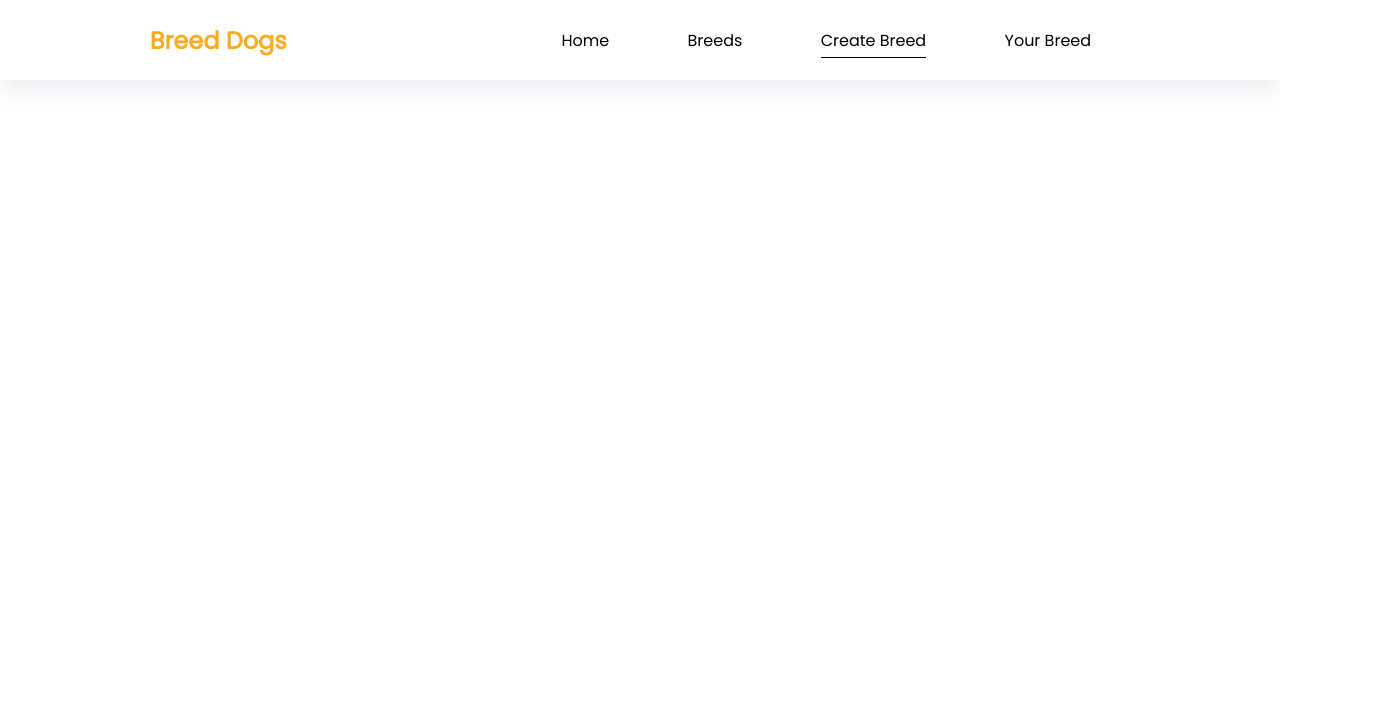
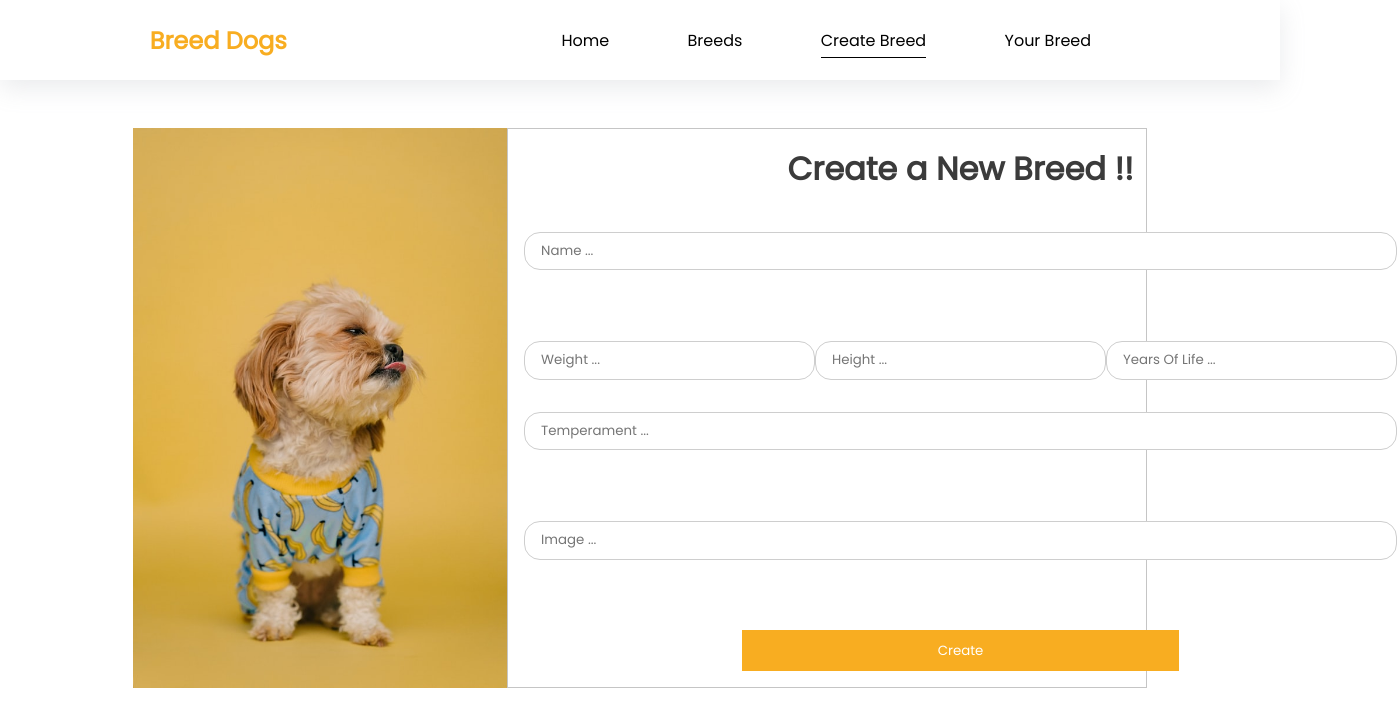
Before and after one commit to Manu-Andaluz/PI-Dogs, a React (Create React App) app in the folder client/: page /createBread in a window 1280 px wide. Shown: the top 726 px of the page, 1397 px wide, since content can reach past the window. Built offline with nearby package versions, Linux system fonts and the light colour scheme.

Commit message:
Creando la estructura para validar create form

```diff
--- a/client/src/App.jsx
+++ b/client/src/App.jsx
@@ -5,6 +5,7 @@ import FrontPage from "./components/FrontPage/FrontPage";
 import Breeds from "./components/Breeds/Breeds";
 import { Provider } from "react-redux";
 import store from "./redux/store/index";
+import CreateBreed from "./components/CreateBreed/CreateBreed";
 
 function App() {
   return (
@@ -14,6 +15,7 @@ function App() {
         <Route exact path="/" element={<FrontPage />} />
         <Route exact path="/home" element={<FrontPage />} />
         <Route exact path="/breeds" element={<Breeds />} />
+        <Route exact path="/createBread" element={<CreateBreed />} />
       </Routes>
     </Provider>
   );
--- a/client/src/components/BreedCard/BreedCard.css
+++ b/client/src/components/BreedCard/BreedCard.css
@@ -1,5 +1,8 @@
 .container-card {
     display: grid;
+    max-width: 250px;
+    min-width: 250px;
+    margin: 0 auto;
     box-shadow: rgba(0, 0, 0, 0.35) 0px 5px 15px;
 }
 
--- a/client/src/components/BreedCard/BreedCard.jsx
+++ b/client/src/components/BreedCard/BreedCard.jsx
@@ -2,7 +2,11 @@ import React from "react";
 import "./BreedCard.css";
 export default function BreedCard({ name, image, id }) {
   return (
-    <a className="container-card" href={`http://localhost:3001/dogs/${id}`}>
+    <a
+      className="container-card"
+      href={`http://localhost:3001/dogs/${id}`}
+      key={id}
+    >
       <img src={image} alt="breed dog" />
       <div className="details">
         <h4>{name}</h4>
--- a/client/src/components/Breeds/Breeds.css
+++ b/client/src/components/Breeds/Breeds.css
@@ -2,23 +2,6 @@
     display: grid;
     gap: 1rem;
     padding-bottom: 1rem;
-}
-
-form {
-    display: flex;
-    align-items: center;
-    justify-content: center;
-    padding-top: 3rem;
-    margin: 0 auto;
-    width: 100%;
-}
-
-
-form input {
-    width: 40%;
-    padding: 0 1rem;
-    height: 3rem;
-    border: solid 1px rgb(204, 204, 204);
 }
 
 .container-grid {
--- a/client/src/components/Breeds/Breeds.jsx
+++ b/client/src/components/Breeds/Breeds.jsx
@@ -5,12 +5,12 @@ import { useSelector, useDispatch } from "react-redux";
 import { getBreeds } from "../../redux/actions/actions";
 import BreedCard from "../BreedCard/BreedCard";
 import { useState } from "react";
-// import { getBreeds } from "../../actions/index";
+import SearchForm from "../SearchForm/SearchForm";
 
 export default function Breeds() {
   const state = useSelector((state) => state.breed);
   const [numberBreeds, setNumberBreeds] = useState(16);
-  let breeds = state.slice(0, numberBreeds);
+  let breeds = state.length > 16 ? state.slice(0, numberBreeds) : state;
   const dispatch = useDispatch();
 
   useEffect(() => {
@@ -23,9 +23,7 @@ export default function Breeds() {
 
   return (
     <div className="container">
-      <form action="">
-        <input type="text" placeholder="Search Breed ..." />
-      </form>
+      <SearchForm />
       <div className="container-grid">
         {breeds &&
           breeds.map((element) => {
--- a/client/src/components/CreateBreed/CreateBreed.css
+++ b/client/src/components/CreateBreed/CreateBreed.css
@@ -0,0 +1,48 @@
+.create-breed-container {
+    display: flex;
+    justify-content: center;
+    margin: 3rem 0;
+}
+
+.dog-img {
+    height: 70vh;
+}
+
+.create-breed-form {
+    display: grid;
+    height: 70vh;
+    width: 50%;
+    padding: 1rem;
+    gap: 2rem;
+    border: 1px solid rgb(197, 197, 197);
+}
+
+.create-breed-form h3 {
+    font-size: 2rem;
+    color: rgb(59, 59, 59);
+    margin: 0 auto;
+}
+
+.create-breed-form input {
+    padding: 5px 1rem;
+    border: 1px solid #cecece;
+    border-radius: 16px;
+}
+
+.flex {
+    display: flex;
+    width: 100%;
+    margin: 0 auto;
+    justify-content: space-between;
+}
+
+.btn-2 {
+    background-color: rgb(248, 173, 33);
+    color: white;
+    border: none;
+    width: 50%;
+    padding: 7px 0;
+    margin: 0 auto;
+    cursor: pointer;
+    transition: all .2s linear;
+}
--- a/client/src/components/CreateBreed/CreateBreed.jsx
+++ b/client/src/components/CreateBreed/CreateBreed.jsx
@@ -1,3 +1,95 @@
 import React from "react";
+import { useState } from "react";
+import validate from "../validate/validate";
+import "./CreateBreed.css";
+import dogForm from "./images/dogForm.jpg";
+// /public/sleepy-dog.jpg
+export default function CreateBreed() {
+  const [input, setInput] = useState({
+    name: "",
+    weight: "",
+    height: "",
+    yearsOfLife: "",
+    temperament: "",
+    image: "",
+  });
 
-export default function CreateBreed() {}
+  const [error, setError] = useState({});
+
+  const handleChange = (e) => {
+    setInput({
+      ...input,
+      [e.target.name]: e.target.value,
+    });
+    setError(
+      validate({
+        ...input,
+        [e.target.name]: e.target.value,
+      })
+    );
+  };
+
+  return (
+    <div className="create-breed-container">
+      <img src={dogForm} className="dog-img " alt="nose" />
+      <form className="create-breed-form" action="">
+        <h3>Create a New Breed !!</h3>
+        <input
+          type="text"
+          placeholder="Name ..."
+          value={input[input.name]}
+          onChange={handleChange}
+          className={error[`${input.name}`] && "danger"}
+          required
+        />
+        <p className="danger">{error.name}</p>
+        <div className="flex">
+          <input
+            type="text"
+            placeholder="Weight ..."
+            value={input[input.weight]}
+            onChange={handleChange}
+            className={error.weight && "danger"}
+            required
+          />
+          <p className="danger">{error.weight}</p>
+          <input
+            type="text"
+            placeholder="Height ..."
+            value={input[input.height]}
+            onChange={handleChange}
+            className={error.height && "danger"}
+            required
+          />
+          <p className="danger">{error.height}</p>
+          <input
+            type="text"
+            placeholder="Years Of Life ..."
+            value={input[input.yearsOfLife]}
+            onChange={handleChange}
+            className={error.yearsOfLife && "danger"}
+          />
+          <p className="danger">{error.yearsOfLife}</p>
+        </div>
+        <input
+          type="text"
+          placeholder="Temperament ..."
+          value={input[input.temperament]}
+          onChange={handleChange}
+          className={error.temperament && "danger"}
+          required
+        />
+        <p className="danger">{error.temperament}</p>
+        <input
+          type="text"
+          placeholder="Image ..."
+          value={input[input.image]}
+          onChange={handleChange}
+          className={error.image && "danger"}
+        />
+        <p className="danger">{error.image}</p>
+        <button className="btn-2">Create</button>
+      </form>
+    </div>
+  );
+}
--- /dev/null
+++ b/client/src/components/SearchForm/SearchForm.css
@@ -0,0 +1,16 @@
+.search-breed {
+    display: flex;
+    align-items: center;
+    justify-content: center;
+    padding-top: 3rem;
+    margin: 0 auto;
+    width: 100%;
+}
+
+
+.search-breed input {
+    width: 40%;
+    padding: 0 1rem;
+    height: 3rem;
+    border: solid 1px rgb(204, 204, 204);
+}
--- /dev/null
+++ b/client/src/components/SearchForm/SearchForm.jsx
@@ -0,0 +1,30 @@
+import React from "react";
+import { useState } from "react";
+import { useDispatch } from "react-redux";
+import { searchBreed } from "../../redux/actions/actions";
+import "./SearchForm.css";
+
+export default function SearchForm() {
+  const [breedName, setBreedName] = useState();
+  const dispatch = useDispatch();
+
+  const handleSubmit = (e) => {
+    e.preventDefault();
+  };
+
+  const handleChange = (e) => {
+    setBreedName(e.target.value);
+    dispatch(searchBreed(breedName));
+  };
+
+  return (
+    <form className="search-breed" onSubmit={(e) => handleSubmit(e)}>
+      <input
+        type="text"
+        placeholder="Search Breed ..."
+        onChange={(e) => handleChange(e)}
+        value={breedName}
+      />
+    </form>
+  );
+}
--- /dev/null
+++ b/client/src/components/validate/validate.js
@@ -0,0 +1,16 @@
+export default function validate(input) {
+  let errors = {};
+  if (!input.username) {
+    errors.username = "Username is required";
+  } else if (!/\S+@\S+\.\S+/.test(input.username)) {
+    errors.username = "Username is invalid";
+  }
+
+  if (!input.password) {
+    errors.password = "Password is required";
+  } else if (!/(?=.*[0-9])/.test(input.password)) {
+    errors.password = "Password is invalid";
+  }
+
+  return errors;
+}
--- a/client/src/redux/actions/actions.js
+++ b/client/src/redux/actions/actions.js
@@ -3,6 +3,14 @@ export function getBreeds() {
         return fetch('http://localhost:3001/dogs')
             .then(res_json => res_json.json())
             .then(res => dispatch({ type: 'GET_BREEDS', payload: res }))
+    }
+}
+
+export function searchBreed(name) {
+    return function (dispatch) {
+        return fetch(`http://localhost:3001/dogs?name=${name}`)
+            .then(res_json => res_json.json())
+            .then(res => dispatch({ type: 'SEARCH_BREED', payload: res }))
     }
 }
 
@@ -13,5 +21,3 @@ export function getBreedsDetail(id) {
             .then(res => dispatch({ type: 'GET_BREEDS_DETAIL', payload: res }))
     }
 }
-
-export function getNextPage() { }
--- a/client/src/redux/reducers/index.js
+++ b/client/src/redux/reducers/index.js
@@ -9,6 +9,11 @@ export default function rootReducer(state = initialState, action) {
         case 'GET_BREEDS': return {
             ...state,
             breed: [...action.payload]
+        }
+
+        case 'SEARCH_BREED': return {
+            ...state,
+            breed: action.payload
         }
 
         case 'GET_BREEDS_DETAIL': return {
```
Also changed, not shown: client/src/components/CreateBreed/images/dogForm.jpg (added).
